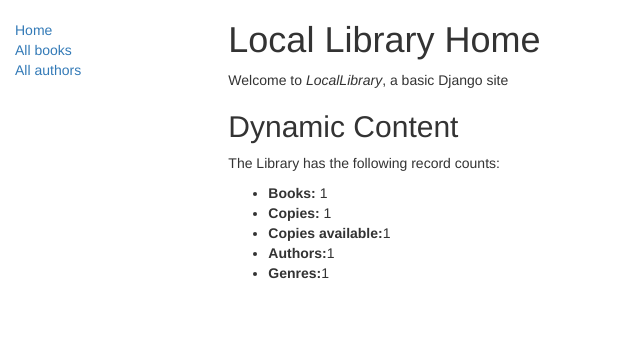
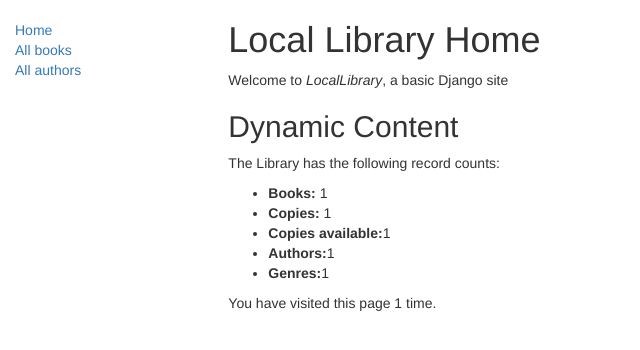
Before and after one commit to lmzbonack/Django-Library-App, a Django app: template catalog/templates/index.html in a window 1280 px wide. Shown: the top 350 px of the page, without its empty margins (0-640 px from the left). Run offline with Django 3.2, Linux system fonts and the light colour scheme; the template is opened without the code that fills it: most values are stand-ins (such as "Sample title", 1, 10 or a date in 2020); some libraries are stand-ins or nearby versions.

Commit message:
Add display for the number of visitors using sessions

```diff
--- a/catalog/templates/index.html
+++ b/catalog/templates/index.html
@@ -16,4 +16,5 @@
     <li><strong>Genres:</strong>{{ num_genres }}</li>
   </ul>
 
+  <p>You have visited this page {{ num_visits }}{% if num_visits == 1 %} time{% else %} times {% endif %}.</p>
 {% endblock %}
```
